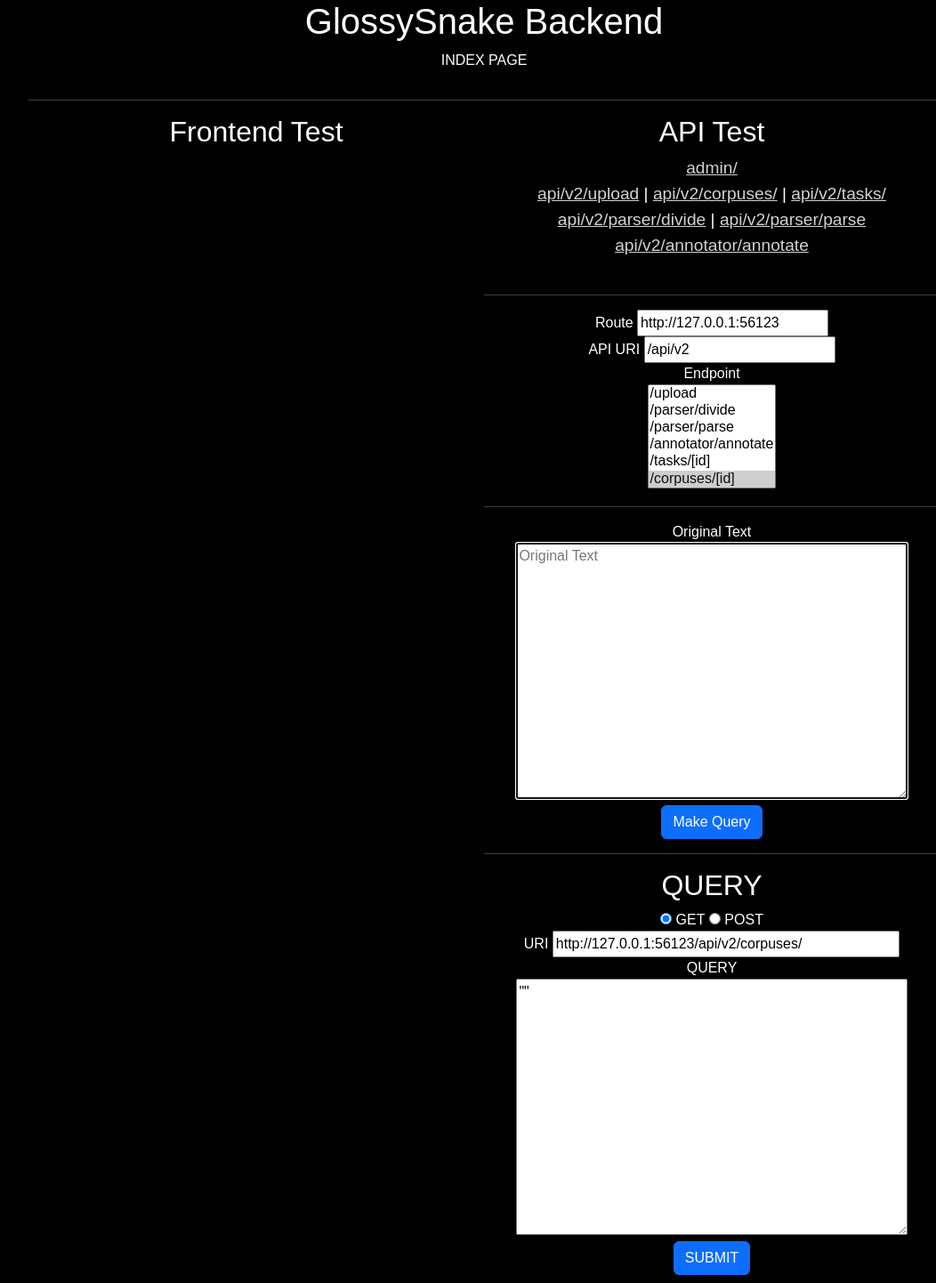
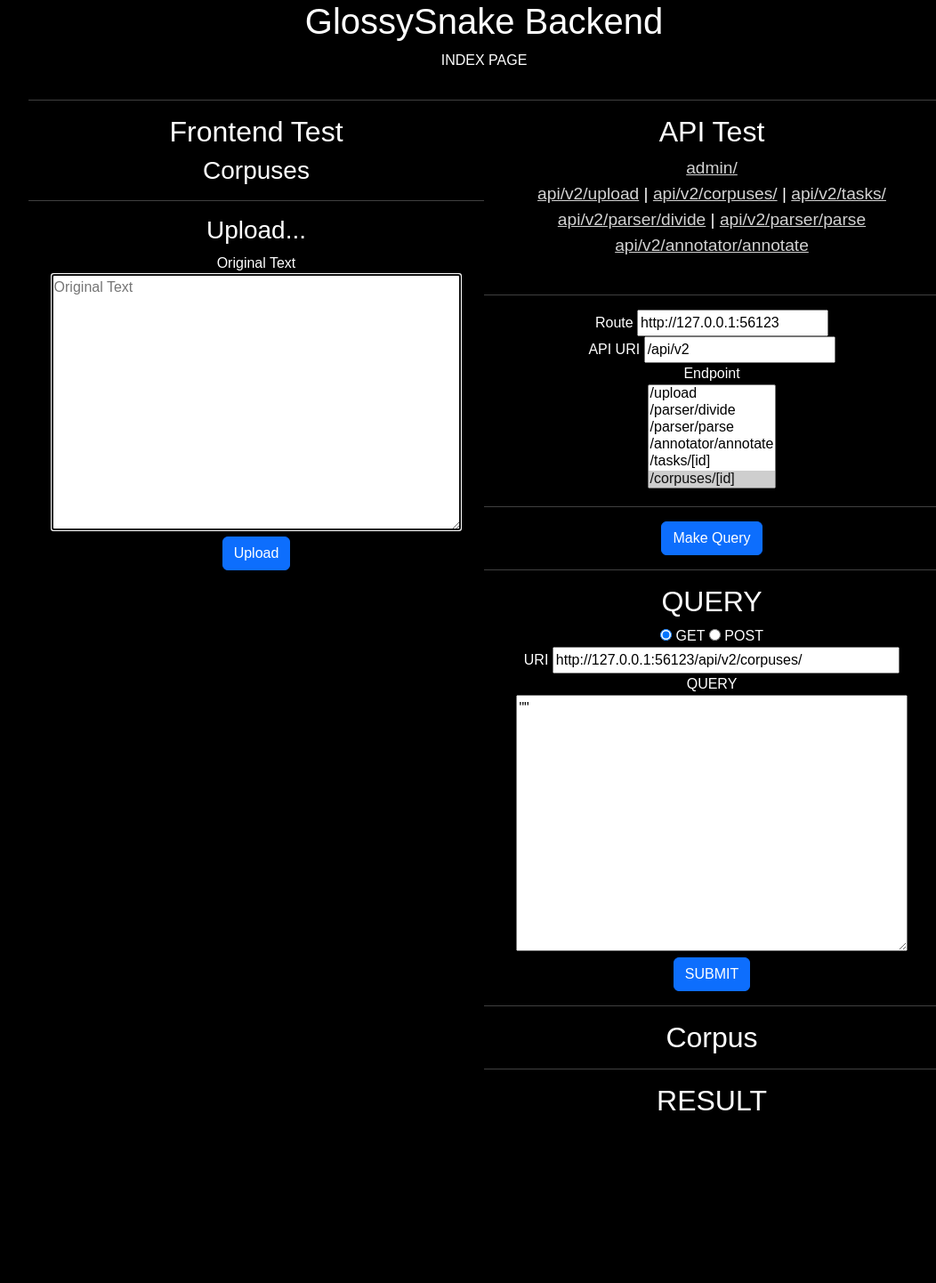
Before and after one commit to parkchamchi/GlossySnake, a Django app: page / in a window 1280 px wide. Shown: the top 1442 px of the page at 89% size, without its empty margins (96-1148 px from the left). After the commit the page ends 1248 px from the top, so only its background shows below. Run offline with Django 5.2, Linux system fonts and the light colour scheme.

Commit message:
backend: more index page change

```diff
--- a/src/backend/templates/index.html
+++ b/src/backend/templates/index.html
@@ -19,8 +19,27 @@
 			<hr>
 			<h2>Frontend Test</h2>
 
-			<div id="corpuses_div">
+			<h3>Corpuses</h3>
+			<div id="frontend_corpuses_div">
+			</div>
+			<hr>
 
+			<h3>Upload...</h3>
+			<div id="frontend_upload_div">
+				<label for="frontend_original_text">Original Text</label><br>
+				<textarea class="context_input auto-resize field_input"
+					name="frontend_original_text"
+					spellcheck="true"
+					autofocus
+					placeholder="Original Text"
+					id="frontend_original_text_textarea"></textarea>
+				<br>
+
+				<button id="frontend_original_text_button"
+					class="btn btn-primary"
+					onclick="onFrontendUploadButtonClicked()">
+					Upload
+				</button>
 			</div>
 		</div>
 
@@ -57,7 +76,7 @@
 
 				<label for="endpoint">Endpoint</label><br>
 				<select name="endpoint" id="endpoint_select" size="6" required onchange="onEndpointChanged()">
-					<option value="/upload" selected>/upload</option>
+					<option value="/upload" id="endpoint_option_upload" selected>/upload</option>
 					<option value="/parser/divide">/parser/divide</option>
 					<option value="/parser/parse">/parser/parse</option>
 					<option value="/annotator/annotate">/annotator/annotate</option>
@@ -354,21 +373,44 @@
 			return str;
 		}
 
-		function corpusesToHtml(arr) {
+		function corpusesToHtml(arr, collapsed=false) {
 			let out = "";
+
 			for (const el of arr) {
-				if (el.hasOwnProperty("corpus_id"))
-					out += "<h4>corpus_id: " + el["corpus_id"] + "</h4>"
-				if (el.hasOwnProperty("corpuses_history"))
-					out += corpusToHtml(el["corpuses_history"].at(-1)); //last one
+				if (!el.hasOwnProperty("corpus_id")) continue;
+
+				out += "<div class='corpus_wrapper' onclick='onCorpusWrapperClicked(this)'><hr>"
+					const corpus_id = el["corpus_id"]
+					out += "<h4>CORPUS: " + corpus_id + "</h4>"
+
+					if (el.hasOwnProperty("corpuses_history")) {
+						out += "<div class='corpus' " + (collapsed ? "hidden" : "" ) + ">";
+							out += `
+								<button class="btn btn-light" onclick="onCorpusParseButtonClicked(${corpus_id})">Parse</button><br>
+							`;
+							out += corpusToHtml(el["corpuses_history"].at(-1));
+						out += "</div>"
+					}
+				out += "</div>"
 			}
 
 			return out;
 		}
 
+		function onCorpusWrapperClicked(el) {
+			const target = el.getElementsByClassName("corpus")[0];
+			target.hidden = !target.hidden;
+		}
+
+		function selectEndpoint(targetOptionId) {
+				document.getElementById(targetOptionId).selected = true;
+				onEndpointChanged(); //has to be called manually for some reason...
+		}
+
 		function setCorpusesDiv() {
-			document.getElementById("endpoint_option_corpuses").selected = true;
+			selectEndpoint("endpoint_option_corpuses");
 			makeQuery();
+
 			let uri = document.getElementById("uri_input").value;
 			document.getElementById("uri_input").value = uri.replace("[id]", "");
 			submit();
@@ -381,10 +423,25 @@
 
 			const json = await event.detail.json;
 
-			let corpuses_div = document.getElementById("corpuses_div");
-			corpuses_div.innerHTML = corpusesToHtml(json);
+			let corpuses_div = document.getElementById("frontend_corpuses_div");
+			corpuses_div.innerHTML = corpusesToHtml(json, collapsed=true);
 		}
 		document.addEventListener("response_event", onCorpusesResponse);
+
+		function onFrontendUploadButtonClicked() {
+			const text = document.getElementById("frontend_original_text_textarea").value;
+
+			selectEndpoint("endpoint_option_upload");
+			document.getElementById("original_text_textarea").value = text;
+			makeQuery();
+			submit();
+
+			setCorpusesDiv();
+		}
+
+		function onCorpusParseButtonClicked(corpus_id) {
+			;
+		}
 	</script>
 
 	<style>
```
Also changed, not shown: src/backend/db.sqlite3.
